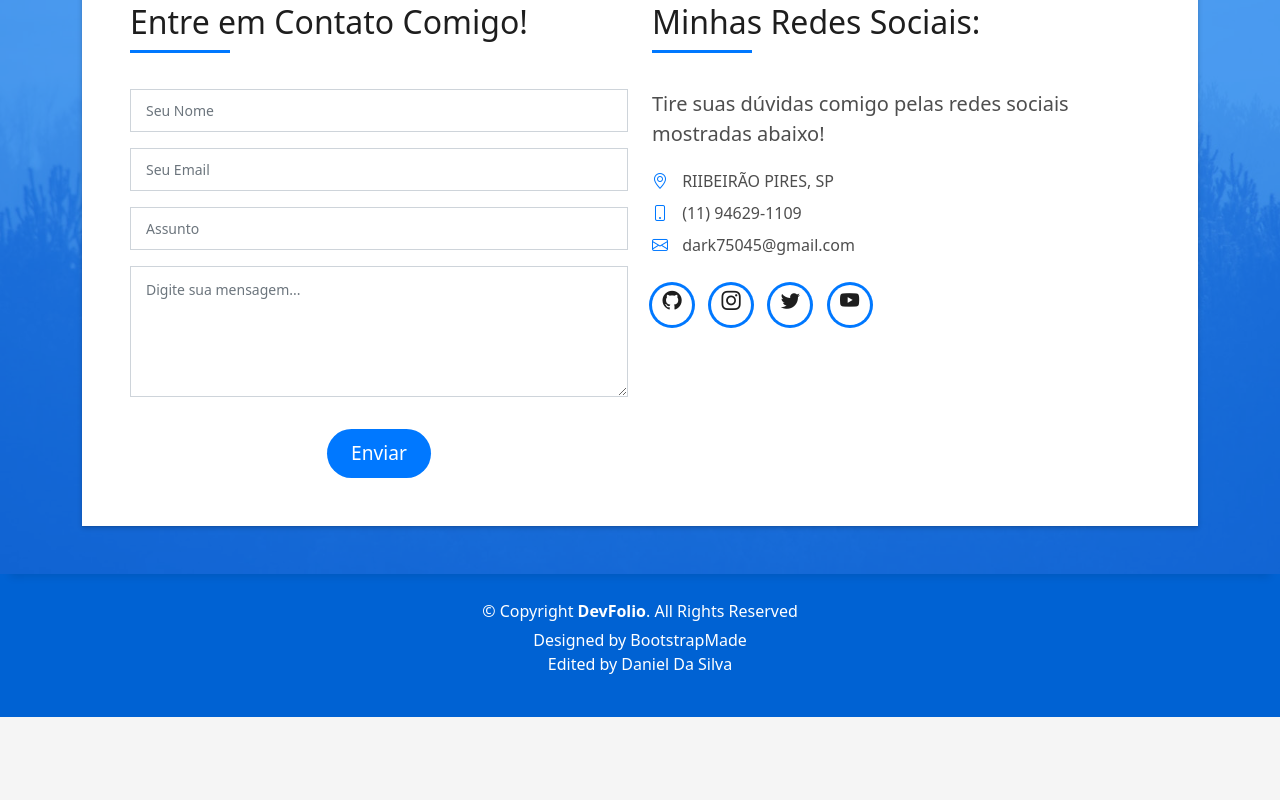
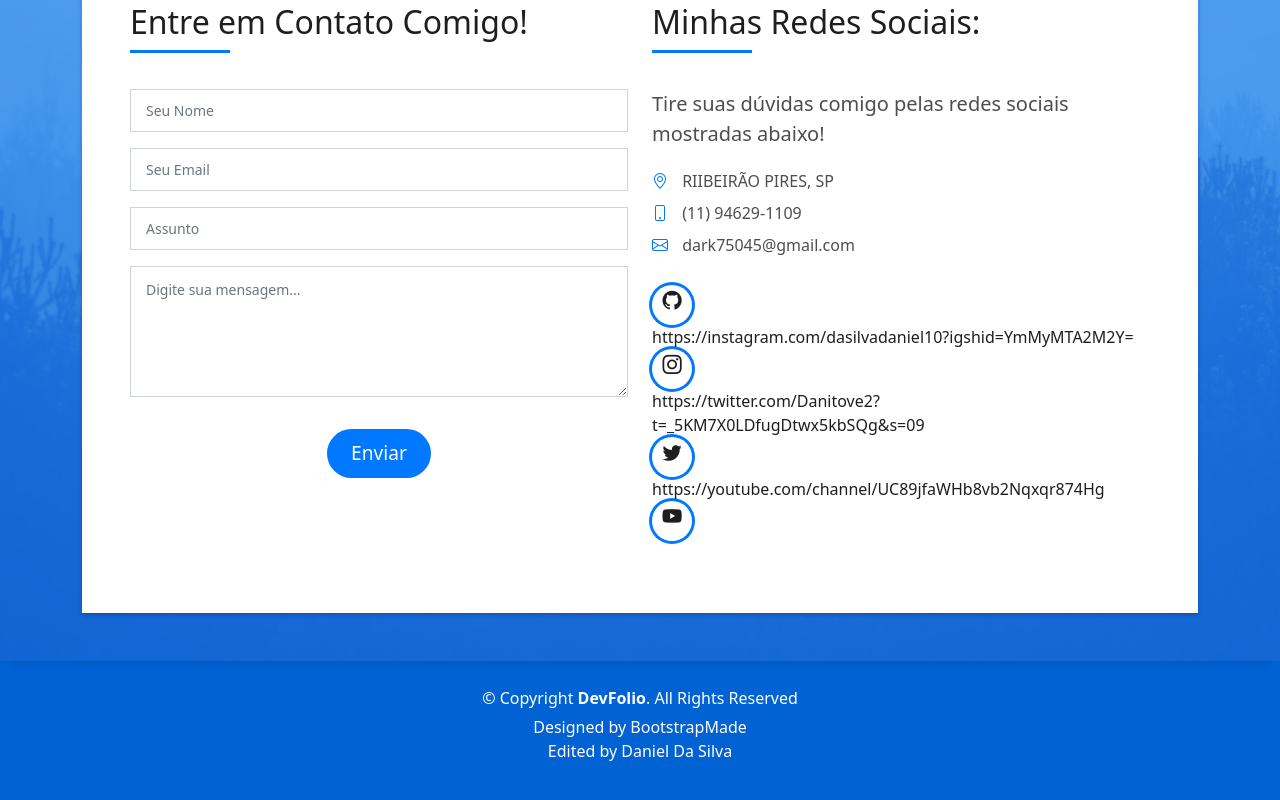
Before and after one commit to projdanielsilva/Site_Curriculo, a plain HTML site: page index.html in a window 1280 px wide. Shown: the part 5661-6461 px from the top of the page. Before the commit the page ends 6378 px from the top, so only its background shows below. Drawn offline with Linux system fonts and the light colour scheme.

Commit message:
Update index.html

```diff
--- a/index.html
+++ b/index.html
@@ -725,9 +725,9 @@
                     <div class="socials">
                       <ul>
                         <li><a href="https://github.com/projdanielsilva"><span class="ico-circle"><i class="bi bi-github"></i></span></a></li>
-                        <li><a href=""><span class="ico-circle"><i class="bi bi-instagram"></i></span></a></li>
-                        <li><a href=""><span class="ico-circle"><i class="bi bi-twitter"></i></span></a></li>
-                        <li><a href=""><span class="ico-circle"><i class="bi bi-youtube"></i></span></a></li>
+                        <li><a href="">https://instagram.com/dasilvadaniel10?igshid=YmMyMTA2M2Y=<span class="ico-circle"><i class="bi bi-instagram"></i></span></a></li>
+                        <li><a href="">https://twitter.com/Danitove2?t=_5KM7X0LDfugDtwx5kbSQg&s=09<span class="ico-circle"><i class="bi bi-twitter"></i></span></a></li>
+                        <li><a href="">https://youtube.com/channel/UC89jfaWHb8vb2Nqxqr874Hg<span class="ico-circle"><i class="bi bi-youtube"></i></span></a></li>
                       </ul>
                     </div>
                   </div>
```
